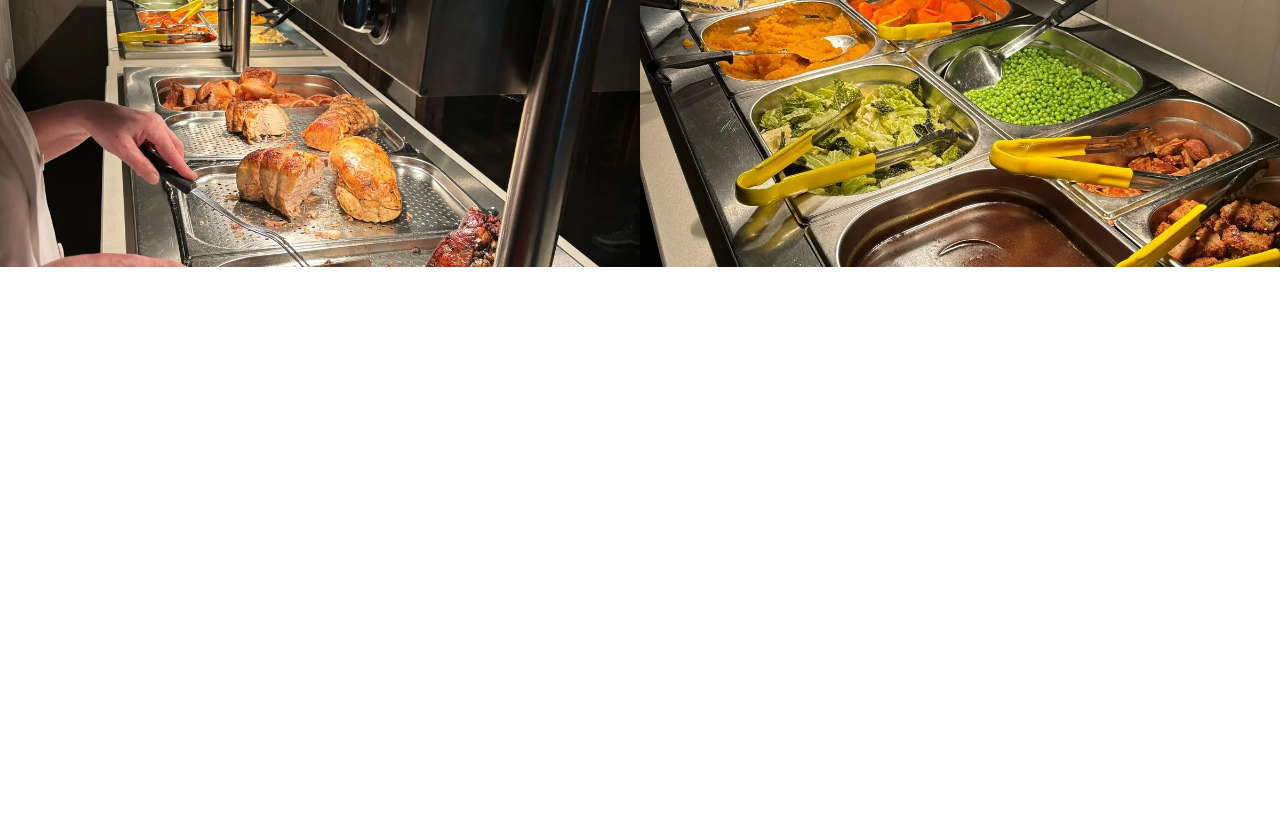
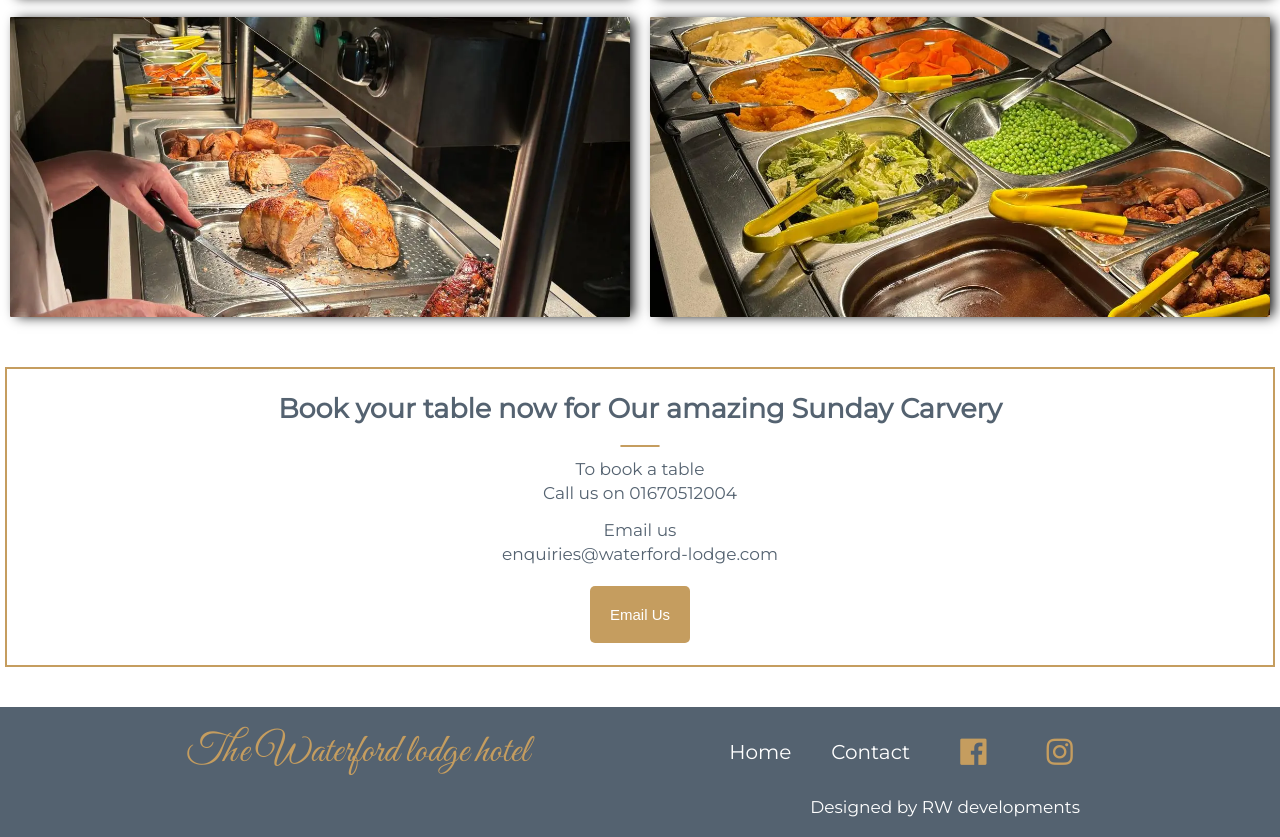
Before and after one commit to RicardoLMMatos/Waterford-project, a plain HTML site: page carvery.html in a window 1280 px wide. Shown: the part 1074-1911 px from the top of the page. Before the commit the page ends 1341 px from the top, so only its background shows below. Drawn offline with nearby package versions, Linux system fonts and the light colour scheme; a web font is replaced by a local one.

Commit message:
added footer and contact sections to the carvery page, resized images and cards, gave tem a margin

```diff
--- a/assets/css/style.css
+++ b/assets/css/style.css
@@ -395,17 +395,21 @@ ul li {
   margin-top: 3rem;
 }
 
+.gallery .column--50 {
+  margin: 1rem;
+}
+
 .gallery img {
   width: 100%;
   height: 30rem;
   object-fit: cover;
   transition: ease-in-out .5s;
+  box-shadow: 5px 1px 12px -2px black;
+  border-radius: 0.1rem;
 }
 
 .gallery img:hover {
   transform: scale(1.1);
-
-  /* box-shadow: 0 0 0 1px ; */
 }
 
 
--- a/carvery.html
+++ b/carvery.html
@@ -125,6 +125,57 @@
         </div>
     </div>
 
+     <!--Contact section-->
+     <section class="contact">
+        <div class="container contact-container">
+            <div class="row">
+                <div class="column column--50">
+                <div class="card contact-card">
+                    <h2 class="contact-h2">Book your table now for Our amazing Sunday Carvery</h2>
+                    <div class="break-line"></div>
+
+                    <p>To book a table</p>
+                    <p> Call us on 01670512004</p>
+                    <br>
+                    <p>Email us</p>
+                    <p>enquiries@waterford-lodge.com</p>
+                    <button class="btn cards-btn"><a href="mailto:enquiries@waterford-lodge.com">Email Us</a></button>
+                </div>
+            </div>
+            </div>
+        </div>
+     </section>
+
+    <!-- Footer section-->
+    <section class="footer">
+        <div class="footer-container">
+            <div class="row footer-row">
+                <div class="column">
+                    <div class="desktop-nav">
+                        <nav class="footer-nav">
+                            <ul>
+                                <li class="logo logo-footer"> The Waterford lodge hotel</li>
+                                <li><a href="/index.html">Home</a></li>
+                                <li><a href="/contact.html">Contact</a></li>
+                                <li><a class="social-networks" href="https://www.facebook.com" target="_blank" aria-label="link to go to our facebook page">
+                                    <i class="fab fa-facebook"></i></a></li>
+                                <li><a class="social-networks" href="https://www.instagram.com" target="_blank" aria-label="link to go to our instagram page">
+                                    <i class="fab fa-instagram"></i></a></li>
+
+                            </ul>
+                        </nav>
+                    </div>
+                </div>
+            </div>
+            <div class="row">
+            <div class="footer-info">
+                <p>Designed by RW developments</p>
+            </div>
+        </div>
+        </div>
+
+    </section>
+
 
 
 </body>
```
